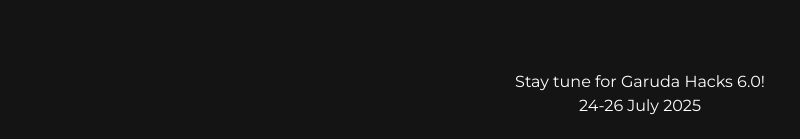
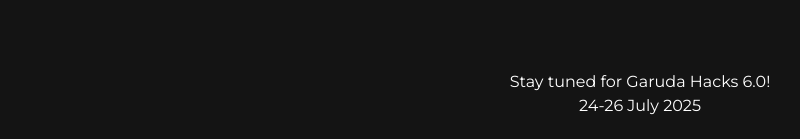
Before and after one commit to GarudaHacks/gh-6.0-site, a Next.js app: page / in a window 1280 px wide. Shown: the part 658-797 px from the top of the page, without its empty margins (0-800 px from the left). Built offline with nearby package versions, Linux system fonts and the light colour scheme.

Commit message:
fix: typo stay tuned

```diff
--- a/app/components/Footer.tsx
+++ b/app/components/Footer.tsx
@@ -3,7 +3,7 @@
 const Footer: React.FC = () => {
   return (
     <footer className="w-full text-center p-4 pb-6 bg-transparent text-white flex-shrink-0">
-      <p className='font-[family-name:var(--font-montserrat)]'>Stay tune for Garuda Hacks 6.0!</p>
+      <p className='font-[family-name:var(--font-montserrat)]'>Stay tuned for Garuda Hacks 6.0!</p>
       <p className='font-[family-name:var(--font-montserrat)]'>24-26 July 2025</p>
     </footer>
   );
```
